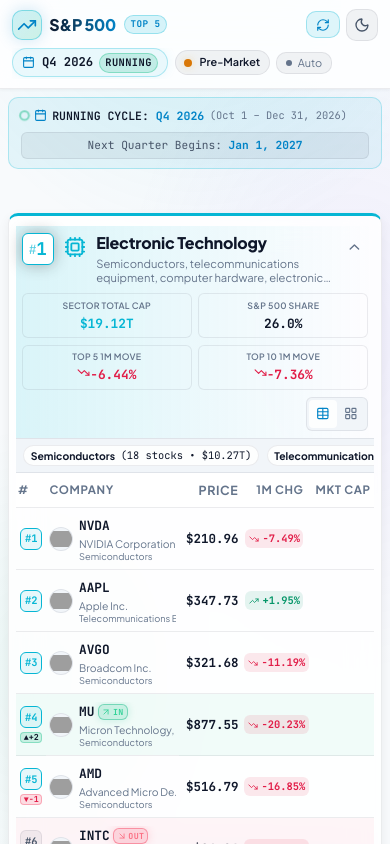
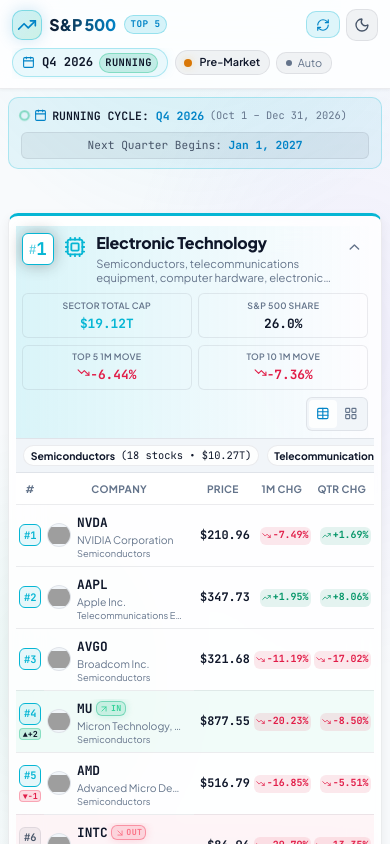
Before and after one commit to catinbowl/the-top5-of-the-top5-of-snp500, a React (Vite) app: page / in a window 390 px wide. Shown: the top 844 px of the page. Built offline with nearby package versions, Linux system fonts and the light colour scheme; grey boxes are pictures that could not be loaded.

Commit message:
feat: add quarterly 3M change column and responsive table styles

```diff
--- a/src/App.css
+++ b/src/App.css
@@ -846,6 +846,7 @@
   color: var(--text-muted);
   border-bottom: 1px solid var(--border-subtle);
   white-space: nowrap;
+  text-align: center;
 }
 
 .stocks-data-table th.sortable {
@@ -2935,6 +2936,11 @@
     padding: 0.5rem 0.2rem;
   }
 
+  .stocks-data-table th {
+    font-size: 0.64rem;
+    letter-spacing: 0.03em;
+  }
+
   /* Hide secondary columns on mobile screens */
   .th-industry, .col-industry,
   .th-range, .col-range,
@@ -2943,11 +2949,11 @@
     display: none !important;
   }
 
-  /* Explicit column widths for mobile (Total 345px, perfectly fits 393px iPhone 16e) */
+  /* Explicit column widths for mobile */
   .th-rank, .col-rank {
-    width: 30px !important;
-    min-width: 30px !important;
-    max-width: 30px !important;
+    width: 28px !important;
+    min-width: 28px !important;
+    max-width: 28px !important;
     padding-left: 0.1rem !important;
     padding-right: 0.1rem !important;
   }
@@ -2964,8 +2970,9 @@
   }
 
   .th-symbol, .col-symbol {
-    width: auto !important;
-    min-width: 120px !important;
+    width: 150px !important;
+    min-width: 150px !important;
+    max-width: 150px !important;
     overflow: hidden;
   }
 
@@ -3029,50 +3036,68 @@
   }
 
   .th-price, .col-price {
-    width: 62px !important;
-    min-width: 62px !important;
-    max-width: 62px !important;
+    width: 58px !important;
+    min-width: 58px !important;
+    max-width: 58px !important;
+    white-space: nowrap !important;
+    padding-left: 0.1rem !important;
+    padding-right: 0.15rem !important;
+  }
+
+  .col-price {
     text-align: right !important;
-    font-size: 0.78rem !important;
+    font-size: 0.74rem !important;
     font-weight: 700 !important;
-    white-space: nowrap !important;
-    padding-right: 0.15rem !important;
-  }
-
-  .th-change, .col-change {
-    width: 65px !important;
-    min-width: 65px !important;
-    max-width: 65px !important;
+  }
+
+  .th-change, .col-change,
+  .th-qtr-change, .col-qtr-change {
+    width: 60px !important;
+    min-width: 60px !important;
+    max-width: 60px !important;
+    padding-left: 0.05rem !important;
+    padding-right: 0.1rem !important;
+  }
+
+  .col-change,
+  .col-qtr-change {
     text-align: right !important;
-    padding-right: 0.15rem !important;
   }
 
   .change-pill {
-    padding: 0.1rem 0.22rem;
-    font-size: 0.65rem;
+    padding: 0.08rem 0.14rem;
+    font-size: 0.62rem;
+    gap: 0.12rem;
     justify-content: flex-end;
   }
 
   .change-pill svg {
-    width: 10px;
-    height: 10px;
+    width: 9px;
+    height: 9px;
   }
 
   .th-mcap, .col-mcap {
-    width: 68px !important;
-    min-width: 68px !important;
-    max-width: 68px !important;
+    width: 64px !important;
+    min-width: 64px !important;
+    max-width: 64px !important;
+    padding-left: 0.1rem !important;
+    padding-right: 0.2rem !important;
+  }
+
+  .col-mcap {
     text-align: right !important;
-    padding-right: 0.2rem !important;
   }
 
   .mcap-cell-content {
+    min-width: 0 !important;
+    width: 100%;
     align-items: flex-end;
   }
 
   .mcap-val {
-    font-size: 0.76rem;
+    font-size: 0.74rem;
     font-weight: 700;
+    white-space: nowrap;
   }
 
   .mcap-weight-bar {
--- a/src/components/All19SectorsView.tsx
+++ b/src/components/All19SectorsView.tsx
@@ -176,6 +176,10 @@
                           <th className="th-industry">Sub-Industry</th>
                           <th className="th-price">Price</th>
                           <th className="th-change">1M Chg</th>
+                          <th className="th-qtr-change">
+                            <span className="th-desktop">Quarterly Chg</span>
+                            <span className="th-mobile">Qtr Chg</span>
+                          </th>
                           <th className="th-mcap">Market Cap &amp; Weight</th>
                           <th className="th-range">52-Week Range</th>
                           <th className="th-pe">P/E</th>
--- a/src/components/MatrixView.tsx
+++ b/src/components/MatrixView.tsx
@@ -15,7 +15,7 @@
   searchQuery: string;
 }
 
-type MatrixSortKey = 'marketCap' | 'perf1M' | 'price' | 'pe' | 'perfYTD' | 'rankInSP500';
+type MatrixSortKey = 'marketCap' | 'perf1M' | 'perf3M' | 'price' | 'pe' | 'perfYTD' | 'rankInSP500';
 
 export const MatrixView: React.FC<MatrixViewProps> = ({
   top50Stocks,
@@ -141,6 +141,11 @@
                 <span>1M Change</span>
                 {renderSortIndicator('perf1M')}
               </th>
+              <th className="th-qtr-change sortable" onClick={() => handleSort('perf3M')}>
+                <span className="th-desktop">Quarterly Change</span>
+                <span className="th-mobile">Qtr Chg</span>
+                {renderSortIndicator('perf3M')}
+              </th>
               <th className="th-mcap sortable" onClick={() => handleSort('marketCap')}>
                 <span>Market Cap</span>
                 {renderSortIndicator('marketCap')}
@@ -156,7 +161,7 @@
           <tbody>
             {filteredAndSortedStocks.length === 0 ? (
               <tr>
-                <td colSpan={9} className="empty-table-cell">
+                <td colSpan={10} className="empty-table-cell">
                   No stocks match the current filter criteria.
                 </td>
               </tr>
--- a/src/components/StockRow.tsx
+++ b/src/components/StockRow.tsx
@@ -14,6 +14,8 @@
 export const StockRow: React.FC<StockRowProps> = ({ stock, index, onSelectStock, sectorColor }) => {
   const monthlyChange = stock.perf1M ?? stock.change;
   const isPositive = monthlyChange >= 0;
+  const quarterlyChange = stock.perf3M;
+  const isQuarterlyPositive = (quarterlyChange ?? 0) >= 0;
 
   // 52-week position
   const low52 = stock.low52 || stock.price * 0.7;
@@ -126,6 +128,21 @@
         </span>
       </td>
 
+      {/* Quarterly (3M) Change % */}
+      <td className="col-qtr-change">
+        {quarterlyChange !== null && quarterlyChange !== undefined ? (
+          <span
+            className={`change-pill font-mono ${isQuarterlyPositive ? 'positive' : 'negative'}`}
+            title="Quarterly (3M) Price Change"
+          >
+            {isQuarterlyPositive ? <TrendingUp size={13} /> : <TrendingDown size={13} />}
+            {formatPercent(quarterlyChange)}
+          </span>
+        ) : (
+          <span className="text-muted font-mono">—</span>
+        )}
+      </td>
+
       {/* Market Cap & Sector Weight */}
       <td className="col-mcap font-mono">
         <div className="mcap-cell-content">
--- a/src/components/Top5IndustriesView.tsx
+++ b/src/components/Top5IndustriesView.tsx
@@ -267,6 +267,10 @@
                             <th className="th-industry">Sub-Industry</th>
                             <th className="th-price">Price</th>
                             <th className="th-change">1M Chg</th>
+                            <th className="th-qtr-change">
+                              <span className="th-desktop">Quarterly Chg</span>
+                              <span className="th-mobile">Qtr Chg</span>
+                            </th>
                             <th className="th-mcap">
                               <span className="th-desktop">Market Cap &amp; Weight</span>
                               <span className="th-mobile">Mkt Cap</span>
--- a/src/types.ts
+++ b/src/types.ts
@@ -72,5 +72,5 @@
 
 export type ViewMode = 'top5' | 'matrix' | 'treemap' | 'all19';
 
-export type SortField = 'marketCap' | 'perf1M' | 'change' | 'price' | 'pe' | 'perfYTD';
+export type SortField = 'marketCap' | 'perf1M' | 'perf3M' | 'change' | 'price' | 'pe' | 'perfYTD';
 export type SortDirection = 'asc' | 'desc';
```
